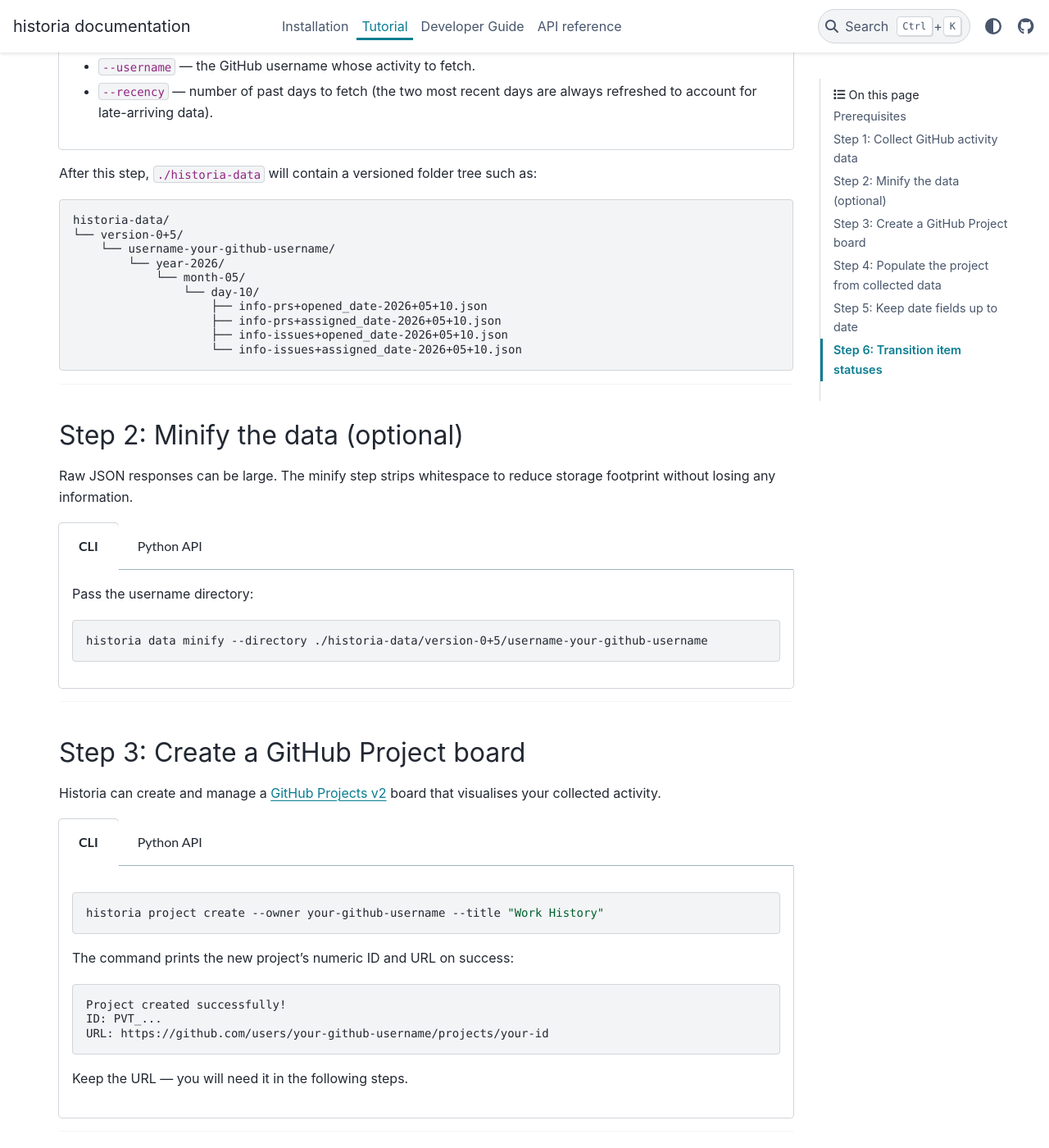
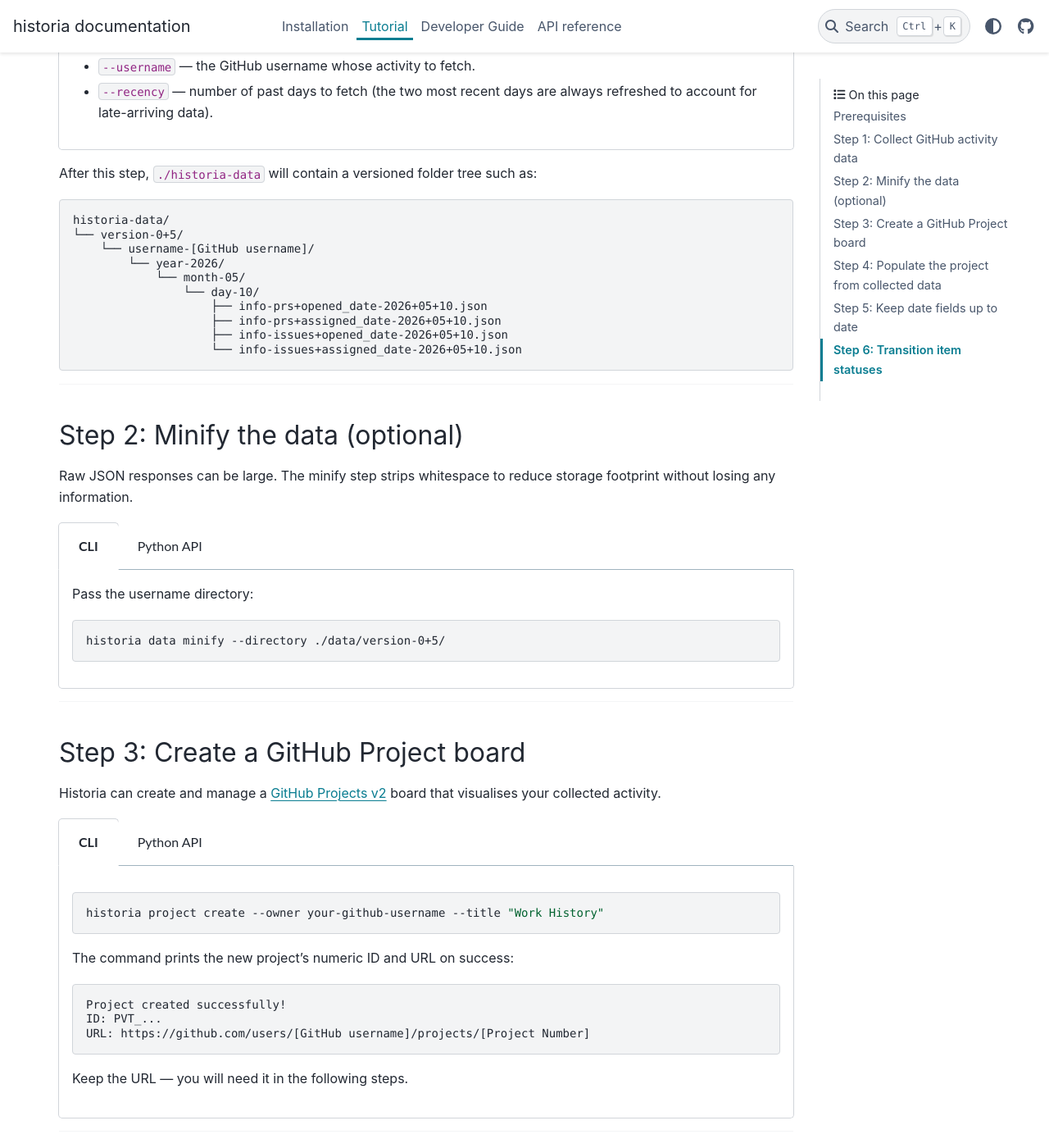
Before and after one commit to CodyCBakerPhD/historia, a Sphinx documentation site: the page built from docs/tutorial/index.md, in a window 1280 px wide and 1400 px high, scrolled down 788 px. Shown: the whole window at 82% size. Built offline with Sphinx 7.4.7 and the PyData theme 0.15.4, drawn with Linux system fonts in a browser that asks for light colours; some of the changed text lies outside the part shown.

Commit message:
Refactor GitHub username and directory paths in tutorial
Updated GitHub username references and directory paths in CLI and Python API examples.

````diff
--- a/docs/tutorial/index.md
+++ b/docs/tutorial/index.md
@@ -19,7 +19,7 @@
 ::::{tabs}
 :::{tab} CLI
 ```bash
-historia data update github --directory ./historia-data --username your-github-username --recency 3
+historia data update github --directory ./data --username gh-username --recency 3
 ```
 
 - `--directory` — the root directory where data files are stored.
@@ -32,8 +32,8 @@
 import historia
 
 historia.data.github.update(
-    directory=pathlib.Path("./historia-data"),
-    username="your-github-username",
+    directory=pathlib.Path("./data"),
+    username="gh-username",
     past_number_of_days=90,
 )
 ```
@@ -45,7 +45,7 @@
 ```
 historia-data/
 └── version-0+5/
-    └── username-your-github-username/
+    └── username-[GitHub username]/
         └── year-2026/
             └── month-05/
                 └── day-10/
@@ -66,7 +66,7 @@
 Pass the username directory:
 
 ```bash
-historia data minify --directory ./historia-data/version-0+5/username-your-github-username
+historia data minify --directory ./data/version-0+5/
 ```
 :::
 :::{tab} Python API
@@ -75,9 +75,7 @@
 import historia
 
 historia.data.minify(
-    directory=pathlib.Path(
-        "./historia-data/version-0+5/username-your-github-username"
-    )
+    directory=pathlib.Path("./historia-data/version-0+5/")
 )
 ```
 :::
@@ -100,7 +98,7 @@
 ```
 Project created successfully!
 ID: PVT_...
-URL: https://github.com/users/your-github-username/projects/your-id
+URL: https://github.com/users/[GitHub username]/projects/[Project Number]
 ```
 
 Keep the URL — you will need it in the following steps.
@@ -110,10 +108,10 @@
 import historia
 
 project = historia.project.create_project_page(
-    owner="your-github-username",
+    owner="[GitHub organization or username]",
     title="Work History",
 )
-print(project["url"])  # https://github.com/users/your-github-username/projects/your-id
+print(project["url"])
 ```
 :::
 ::::
@@ -127,13 +125,13 @@
 ::::{tabs}
 :::{tab} CLI
 ```bash
-historia project populate --directory ./historia-data/version-0+5 --url https://github.com/users/your-github-username/projects/your-id
+historia project populate --directory ./data/version-0+5 --url https://github.com/[users/orgs]/[owner]/projects/[id]
 ```
 
 Optional flags:
 
-- `--status <value>` — pin every item to a specific status instead of deriving it automatically.
-- `--placeholder <days>` — number of days after an item's creation date to use as a placeholder end date for open items (default: `180`).
+- `--status [value]` — pin every item to a specific status instead of deriving it automatically.
+- `--placeholder [days]` — number of days after an item's creation date to use as a placeholder end date for open items (default: `180`).
 :::
 :::{tab} Python API
 ```python
@@ -142,9 +140,9 @@
 
 historia.project.add_to_project(
     directory=pathlib.Path(
-        "./historia-data/version-0+5/username-your-github-username"
+        "./historia-data/version-0+5"
     ),
-    project_url="https://github.com/users/your-github-username/projects/your-id",
+    project_url="https://github.com/[users/orgs]/[owner]/projects/[id]",
 )
 ```
 :::
@@ -184,7 +182,7 @@
 ::::{tabs}
 :::{tab} CLI
 ```bash
-historia project transition --url https://github.com/users/your-github-username/projects/your-id --status Done --new History
+historia project transition --url https://github.com/[users/orgs]/[owner]/projects/[id] --status Done --new History
 ```
 
 - `--status` — the current status of items to match.
@@ -195,7 +193,7 @@
 import historia
 
 historia.project.transition_status(
-    project_url="https://github.com/users/your-github-username/projects/your-id",
+    project_url="https://github.com/[users/orgs]/[owner]/projects/[id]",
     current_status="Done",
     new_status="History",
 )
````
Also changed, not shown: other parts of docs/tutorial/index.md (+3 -3 lines).
